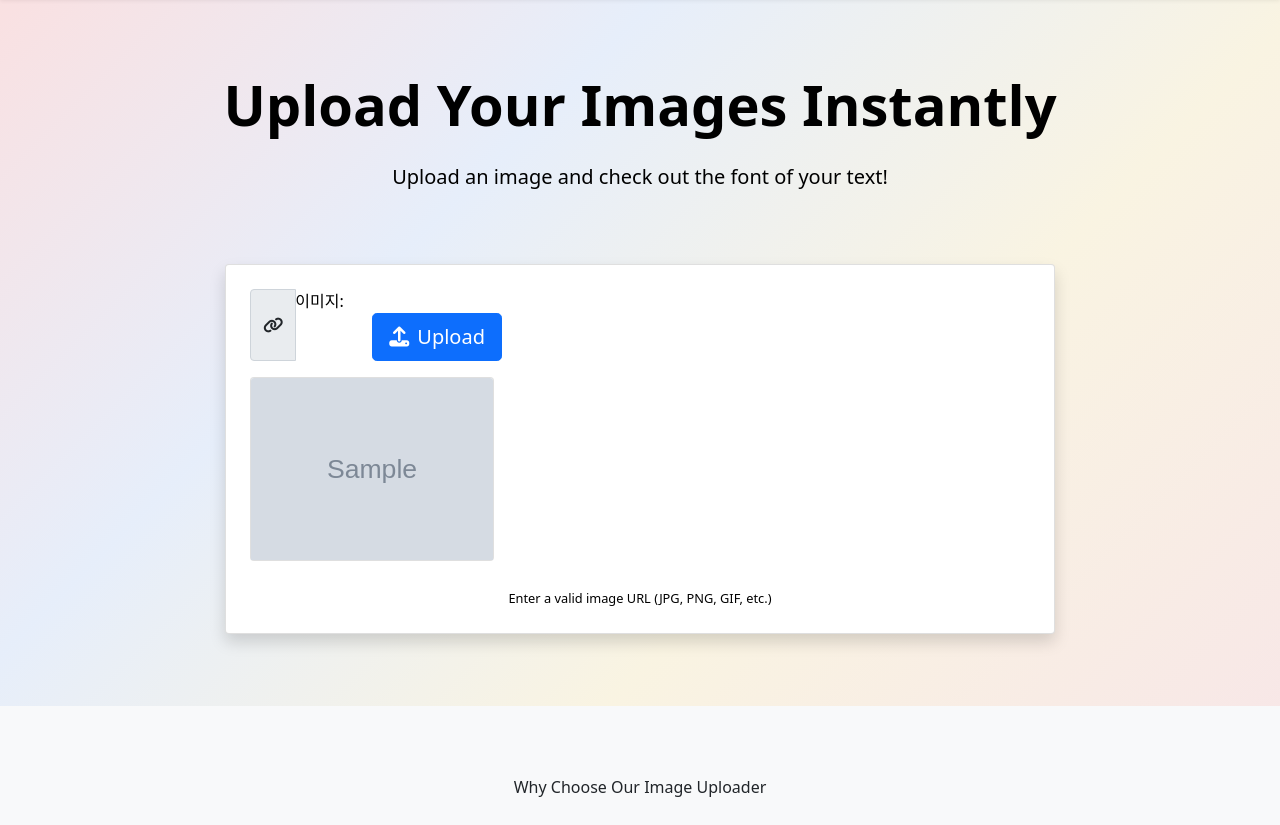
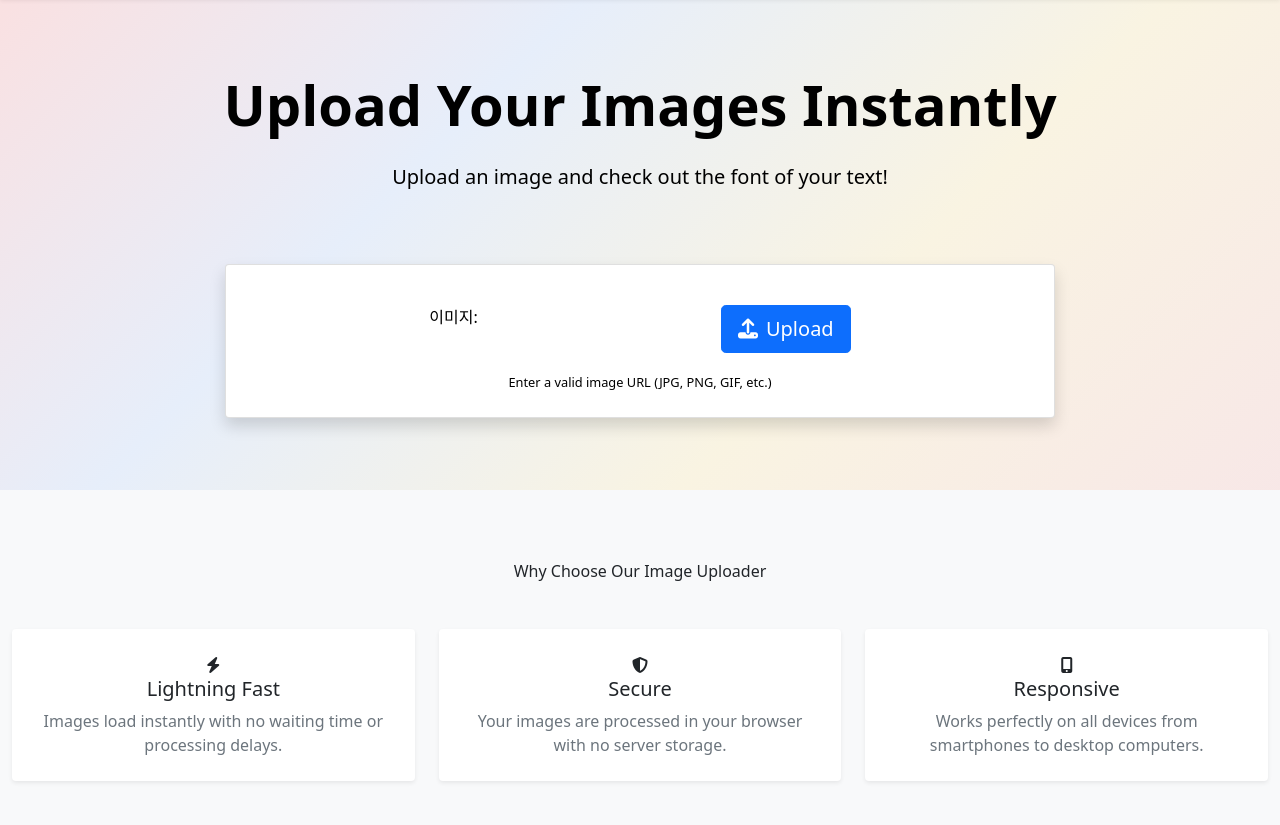
Before and after one commit to 9hakboiii/3rd_project_django, a Django app: page /upload/upload/ in a window 1280 px wide. Shown: the part 65-890 px from the top of the page. Run offline with Django 5.2, Linux system fonts and the light colour scheme; tables that the repository leaves empty hold one stand-in row (values such as "Sample post"); grey boxes marked "Sample" are stand-in pictures; some libraries are stand-ins or nearby versions.

Commit message:
style: 업로드 폼, 버튼 및 이미지 위치 조정

```diff
--- a/templates/upload/upload_page.html
+++ b/templates/upload/upload_page.html
@@ -39,27 +39,35 @@
                         <div class="card shadow">
                             <div class="card-body p-4">
                                 <div class="input-group mb-3">
-                                    <span class="input-group-text">
+                                    <!--uploaded_image_section-->
+                                    {% if last_uploaded_image %}
+                                        <div class="row justify-content-center">
+                                            <div class="col-md-4">
+                                                <div class="card">
+                                                    <img src="{{ last_uploaded_image.url_image.url }}"
+                                                         alt="업로드된 이미지"
+                                                         class="card-image-top ">
+                                                </div>
+                                            </div>
+                                        </div>
+                                    {% endif %}
+                                    {% comment %} <span class="input-group-text">
                                         <i class="fas fa-link"></i>
-                                    </span>
-                                    <form method="post" enctype="multipart/form-data">
+                                    </span> {% endcomment %}
+                                    <!--image_form-->
+                                    <div class="container text-center">
+                                        <form method="post"
+                                              enctype="multipart/form-data"
+                                              class="mt-3 d-flex justify-content-center">
                                             {% csrf_token %}
                                             {{ form.as_p }}
                                             <button id="uploadBtn"
-                                                class="btn btn-primary btn-lg btn-upload"
+                                                    class="btn btn-primary btn-lg btn-upload ml-2"
                                                     type="submit">
                                                 <i class="fas fa-upload me-2"></i>Upload
                                             </button>
                                         </form>
                                     </div>
-                                <div class="row">
-                                    {% for content in contents %}
-                                        <div class="col-md-4 mb-4">
-                                            <div class="card">
-                                                <img src="{{ content.url_image.url }}" class="card-img-top" alt="업로드된 이미지">
-                                            </div>
-                                        </div>
-                                    {% endfor %}
                                 </div>
                                 <small class="text-datk-50">Enter a valid image URL (JPG, PNG, GIF, etc.)</small>
                             </div>
--- a/upload/views.py
+++ b/upload/views.py
@@ -6,6 +6,8 @@
 
 
 def upload_url(request):
+    last_uploaded_image = None
+
     if request.method == "POST":
         form = URLImageForm(request.POST)
         if form.is_valid():
@@ -22,11 +24,15 @@
             # 이미지 필드에 저장
             content.url_image.save(image_name, ContentFile(response.read()), save=True)
 
-            return redirect("upload:upload_url")  # 성공 후 같은 페이지로 리다이렉트
+            # 방금 업로드한 이미지를 변수에 저장
+            last_uploaded_image = content
+
+            # return redirect("upload:upload_url")  # 성공 후 같은 페이지로 리다이렉트
     else:
         form = URLImageForm()
 
-    contents = Content.objects.all()
     return render(
-        request, "upload/upload_page.html", {"contents": contents, "form": form}
+        request,
+        "upload/upload_page.html",
+        {"form": form, "last_uploaded_image": last_uploaded_image},
     )
```
Lines whose indentation alone changed are shown as unchanged.
